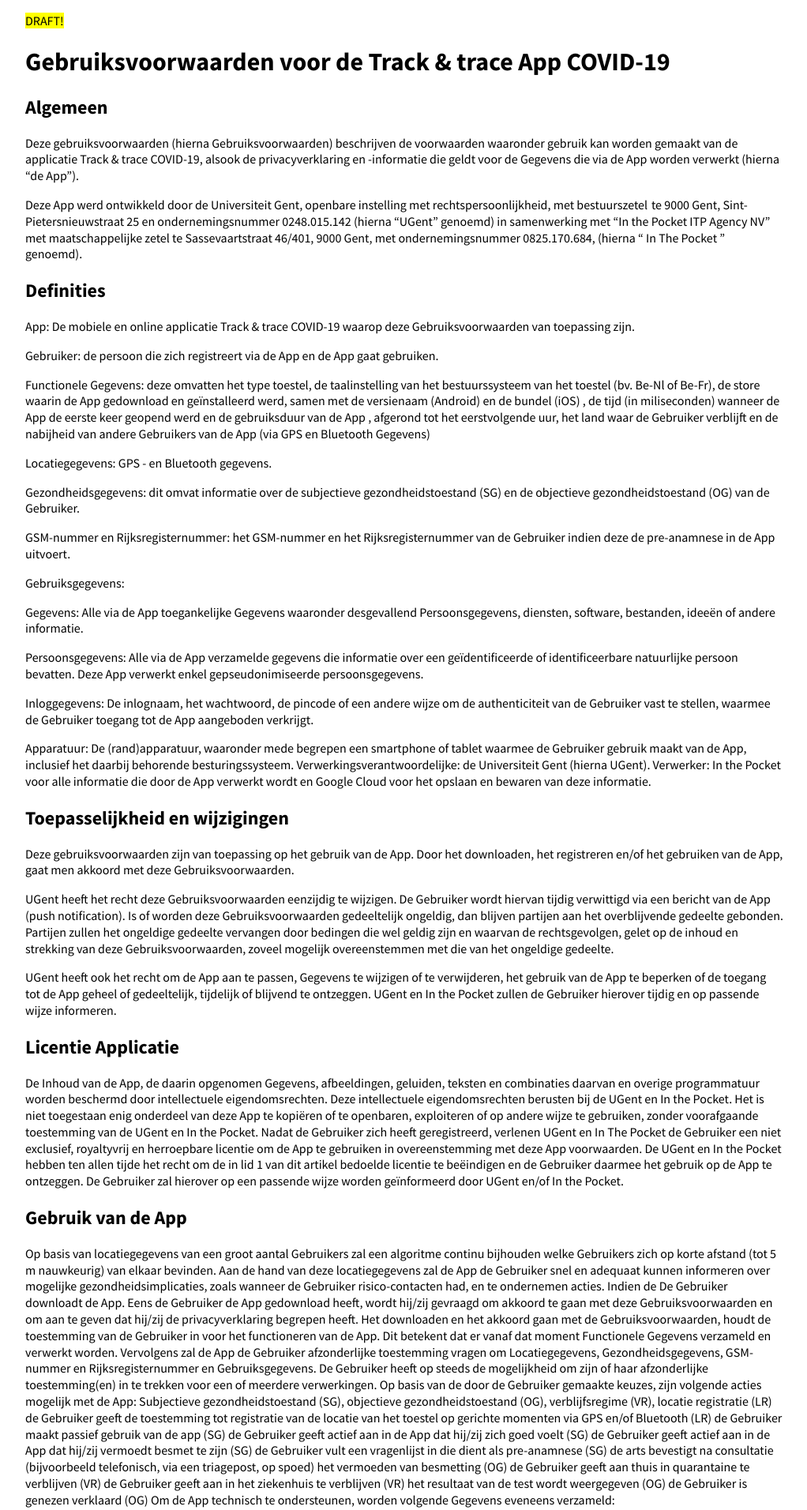
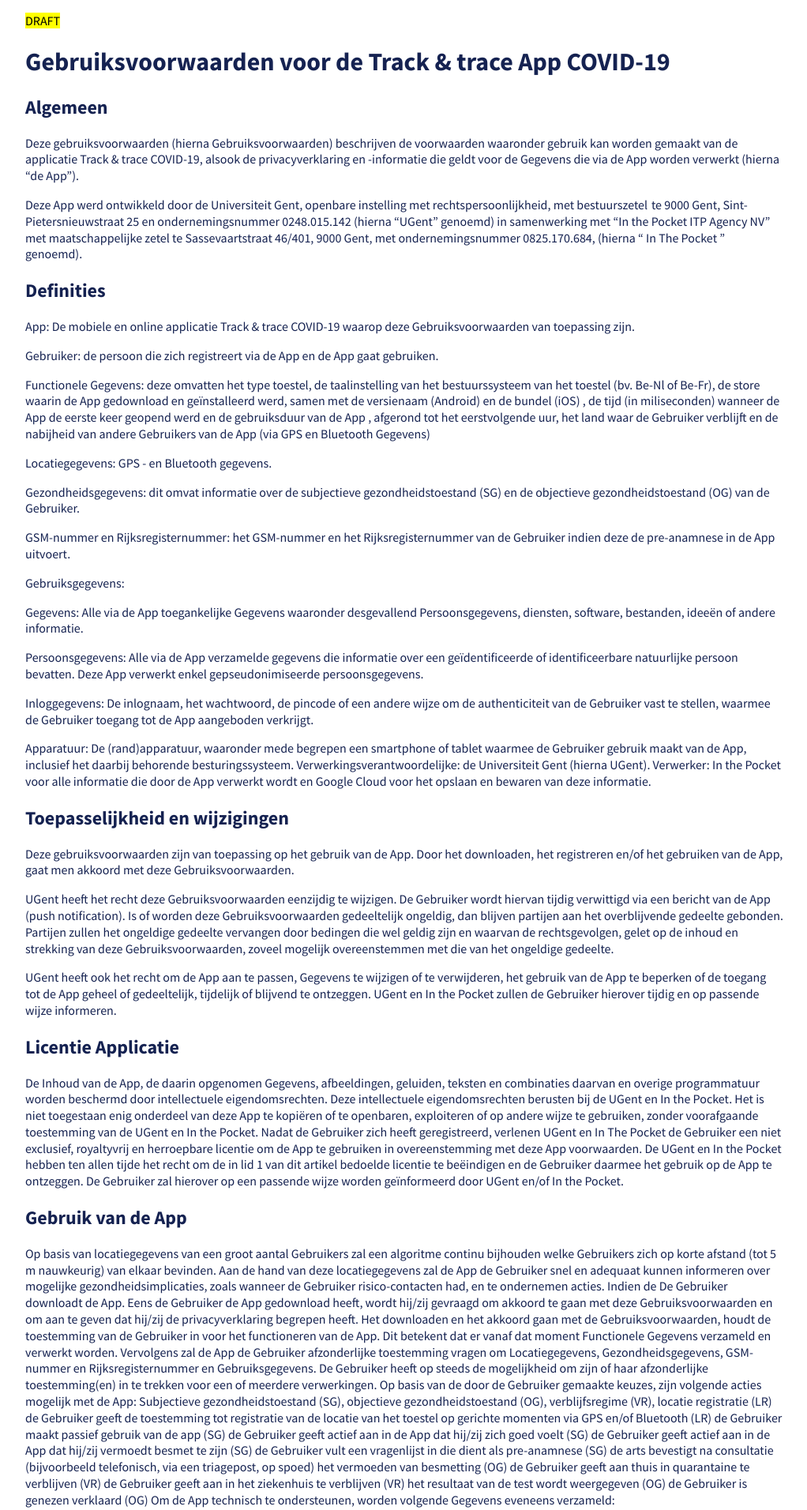
Before and after one commit to inthepocket/legal.coveredapp.org, a Jekyll site: the page built from TC/nl.md, in a window 1280 px wide. Shown: the top 1912 px of the page at 79% size, without its empty margins (128-1150 px from the left). Built offline with Jekyll 4.4.1, drawn with Linux system fonts in a browser that asks for light colours.

Commit message:
adding correct color

```diff
--- a/TC/nl.md
+++ b/TC/nl.md
@@ -3,7 +3,7 @@ layout: default
 permalink: /tc/nl
 ---
 
-<mark>DRAFT!</mark>
+<mark>DRAFT</mark>
 
 # Gebruiksvoorwaarden voor de Track & trace App COVID-19
 
--- a/_includes/head.html
+++ b/_includes/head.html
@@ -7,6 +7,7 @@
     <style>
         html {
             font-family: 'Source Sans Pro', sans-serif;
+            color: #152251;
         }
 
         p {
@@ -16,6 +17,7 @@
         main {
             max-width: 60em;
             margin: 0 auto;
+            padding: 0 1em;
         }
     </style>
 </head>
```
